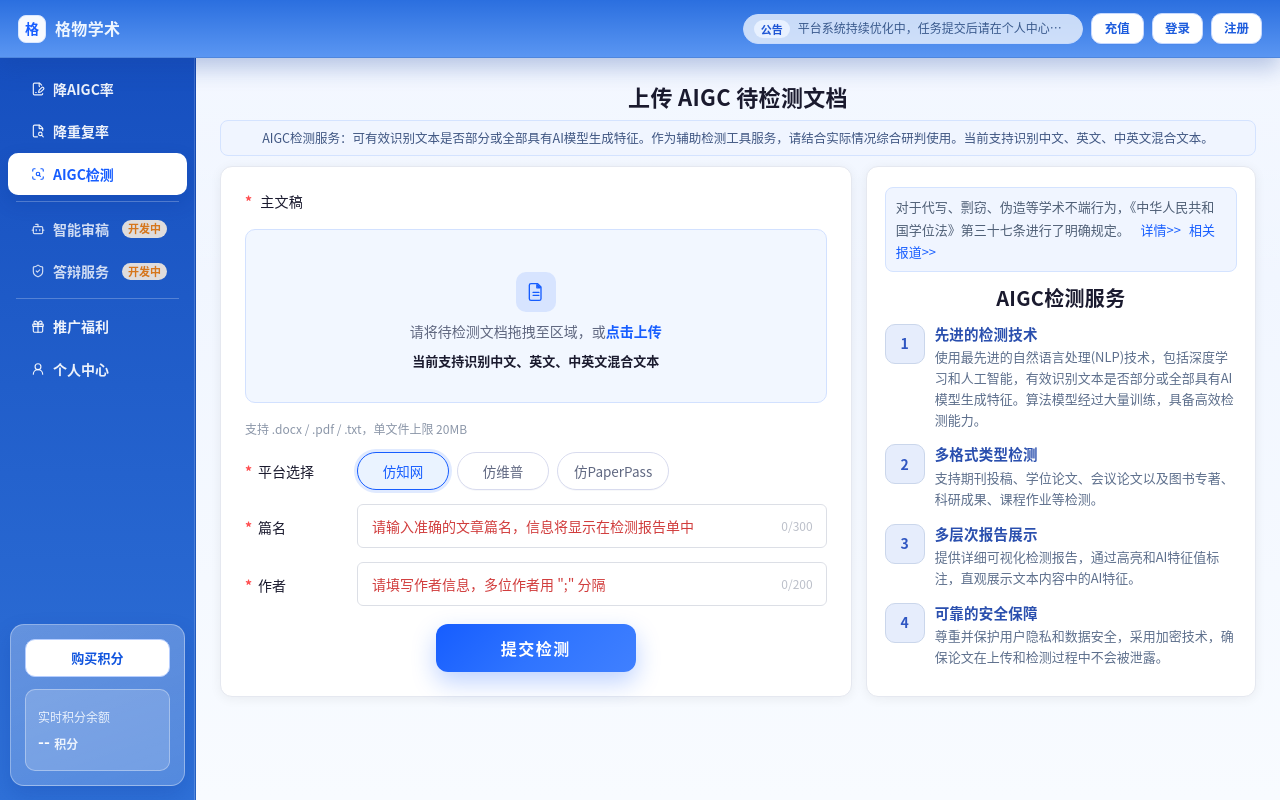
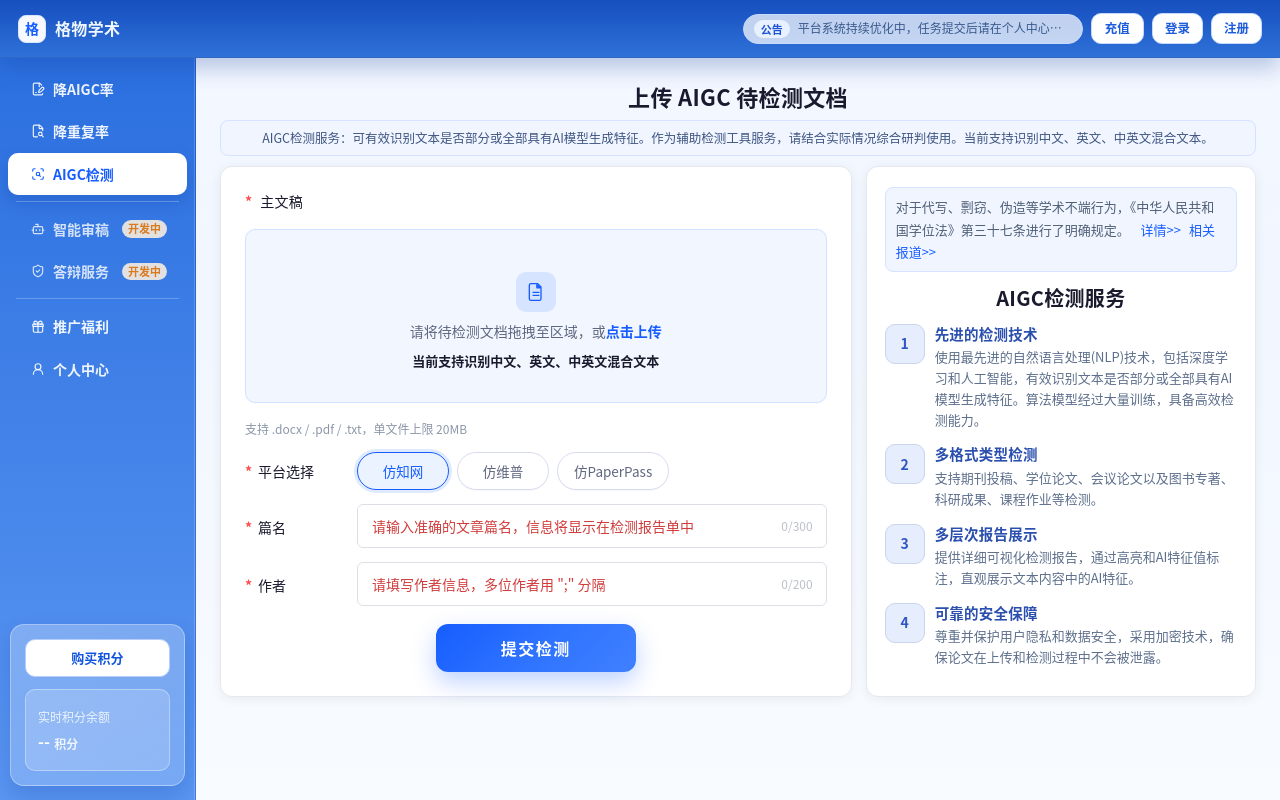
Before and after one commit to M-houres/gewuxueshu, a Vue app in the folder frontend/: page /app/detect in a window 1280 px wide. Built offline with nearby package versions, Linux system fonts and the light colour scheme; no server answers.

Commit message:
style: swap top and sidebar blue gradient palettes

```diff
--- a/frontend/src/gewu-ui.css
+++ b/frontend/src/gewu-ui.css
@@ -38,11 +38,11 @@
   --btn-money-bg: linear-gradient(135deg, #ffd892 0%, #ffbf66 100%);
   --btn-money-bg-hover: linear-gradient(135deg, #ffcd7a 0%, #ffb24a 100%);
   --btn-money-ink: #5e3b00;
-  --header-gradient-deep: linear-gradient(180deg, #2b6fdf 0%, #5a96f2 100%);
-  --header-border-deep: #4e86dd;
+  --header-gradient-deep: linear-gradient(180deg, #164fbf 0%, #2f71d8 100%);
+  --header-border-deep: #2e68c3;
   --header-shadow-deep: 0 10px 22px rgba(20, 64, 158, 0.28);
   --header-ink-deep: #eef6ff;
-  --sider-gradient-deep: linear-gradient(180deg, #164fbf 0%, #2f71d8 100%);
+  --sider-gradient-deep: linear-gradient(180deg, #2b6fdf 0%, #5a96f2 100%);
   --sider-border-deep: rgba(13, 50, 132, 0.28);
 
   --font-sans: "Source Han Sans SC", "PingFang SC", "Microsoft YaHei", "Noto Sans CJK SC", "Noto Sans SC", sans-serif;
```
